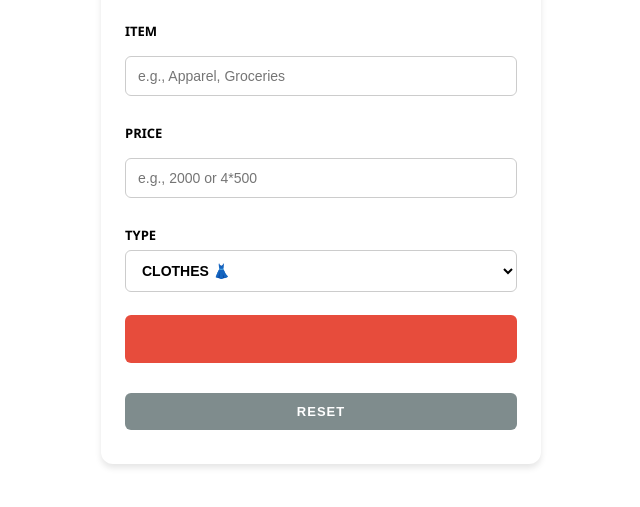
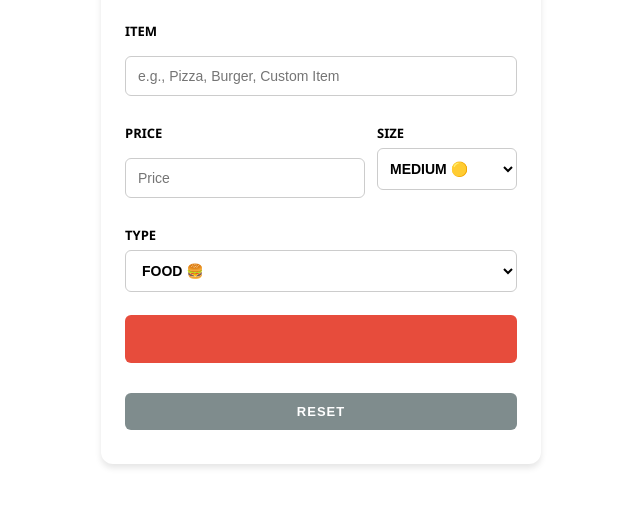
Before and after one commit to prthivivaishnav07-web/Project-, a plain HTML site: page index.html in a window 1280 px wide. Shown: the part 251-758 px from the top of the page, without its empty margins (319-959 px from the left). Drawn offline with Linux system fonts and the light colour scheme.

Commit message:
Refactor button types and improve input layout
Updated button types for better semantics and added oninput event to item description input. Enhanced layout for price and size inputs.

```diff
--- a/index.html
+++ b/index.html
@@ -21,7 +21,7 @@
                         <option value="blue">BLUE 🔵</option>
                     </select>
                 </div>
-                <button onclick="toggleSidebar(true)" style="background: none; border: none; font-size: 24px; cursor: pointer; color: inherit; padding: 5px;">☰</button>
+                <button type="button" onclick="toggleSidebar(true)" style="background: none; border: none; font-size: 24px; cursor: pointer; color: inherit; padding: 5px;">☰</button>
             </div>
         </div>
 
@@ -37,19 +37,30 @@
 
             <div>
                 <label style="font-weight: 700; font-size: 13px; display: block; margin-bottom: 6px;">ITEM</label>
-                <input type="text" id="desc" placeholder="e.g., Apparel, Groceries" style="width: 100%; padding: 11px 12px; border: 1px solid #ccc; border-radius: 6px; font-size: 14px; box-sizing: border-box;" required>
+                <input type="text" id="desc" oninput="autoUpdatePrice()" placeholder="e.g., Pizza, Burger, Custom Item" style="width: 100%; padding: 11px 12px; border: 1px solid #ccc; border-radius: 6px; font-size: 14px; box-sizing: border-box;" required>
             </div>
 
-            <div>
-                <label style="font-weight: 700; font-size: 13px; display: block; margin-bottom: 6px;">PRICE</label>
-                <input type="text" id="amount" placeholder="e.g., 2000 or 4*500" style="width: 100%; padding: 11px 12px; border: 1px solid #ccc; border-radius: 6px; font-size: 14px; box-sizing: border-box;" required>
+            <!-- Guaranteed Side-by-Side Price and Size Layout -->
+            <div style="display: flex; gap: 12px; width: 100%; box-sizing: border-box;">
+                <div style="flex: 1;">
+                    <label style="font-weight: 700; font-size: 13px; display: block; margin-bottom: 6px;">PRICE</label>
+                    <input type="text" id="amount" placeholder="Price" style="width: 100%; padding: 11px 12px; border: 1px solid #ccc; border-radius: 6px; font-size: 14px; box-sizing: border-box;" required>
+                </div>
+                <div style="width: 140px;">
+                    <label style="font-weight: 700; font-size: 13px; display: block; margin-bottom: 6px;">SIZE</label>
+                    <select id="item-size" onchange="autoUpdatePrice()" style="width: 100%; padding: 11px 8px; border: 1px solid #ccc; border-radius: 6px; font-size: 14px; box-sizing: border-box; background-color: #fff; font-weight: 600; cursor: pointer;">
+                        <option value="SMALL">SMALL 🟢</option>
+                        <option value="MEDIUM" selected>MEDIUM 🟡</option>
+                        <option value="LARGE">LARGE 🔴</option>
+                    </select>
+                </div>
             </div>
 
             <div>
                 <label style="font-weight: 700; font-size: 13px; display: block; margin-bottom: 6px;">TYPE</label>
                 <select id="category" style="width: 100%; padding: 11px 12px; border: 1px solid #ccc; border-radius: 6px; font-size: 14px; box-sizing: border-box; background-color: #fff; font-weight: 600;">
-                    <option value="Clothes">CLOTHES 👗</option>
                     <option value="Food">FOOD 🍔</option>
+                    <option value="Clothes">CLOTHES 👑</option>
                     <option value="Electronics">ELECTRONICS ⚡</option>
                     <option value="Salary">DEPOSIT CASH 💰</option>
                     <option value="General">OTHER ⚪</option>
@@ -59,25 +70,20 @@
             <button type="submit" id="form-submit-btn" style="background: #e74c3c; width: 100%; height: 48px; border: none; border-radius: 6px; cursor: pointer; transition: background 0.2s; margin-top: 5px;"></button>
         </form>
 
-        <button onclick="resetData()" style="margin-top: 20px; background: #7f8c8d; color: white; border: none; padding: 11px; width: 100%; border-radius: 6px; cursor: pointer; font-weight: 700; font-size: 13px; letter-spacing: 1px;">RESET</button>
+        <button type="button" onclick="resetData()" style="margin-top: 20px; background: #7f8c8d; color: white; border: none; padding: 11px; width: 100%; border-radius: 6px; cursor: pointer; font-weight: 700; font-size: 13px; letter-spacing: 1px;">RESET</button>
     </div>
 
-    <!-- Slide-out Right Sidebar with Added Heat Map Grid -->
+    <!-- Slide-out Right Sidebar for History -->
     <div id="history-sidebar" style="position: fixed; top: 0; right: -320px; width: 300px; height: 100%; background: #fff; box-shadow: -4px 0 15px rgba(0,0,0,0.2); transition: right 0.3s ease; z-index: 9999; padding: 20px; box-sizing: border-box; display: flex; flex-direction: column;">
-
         <div style="display: flex; justify-content: space-between; align-items: center; border-bottom: 2px solid #eee; padding-bottom: 10px; margin-bottom: 12px;">
             <h3 id="sidebar-title" style="margin: 0; font-size: 15px; font-weight: 700; color: #333;">HISTORY TRANSACTION</h3>
-            <button onclick="toggleSidebar(false)" style="background: none; border: none; font-size: 20px; cursor: pointer; color: #999;">✕</button>
+            <button type="button" onclick="toggleSidebar(false)" style="background: none; border: none; font-size: 20px; cursor: pointer; color: #999;">✕</button>
         </div>
 
         <!-- Weekly Expense Calendar Heat Map Container -->
         <div style="margin-bottom: 18px; padding: 10px; background: rgba(0,0,0,0.03); border-radius: 8px;">
             <div style="font-size: 11px; font-weight: 700; margin-bottom: 8px; text-transform: uppercase; letter-spacing: 0.5px; opacity: 0.8;">Weekly Heat Map</div>
-            <div id="heatmap-grid" style="display: grid; grid-template-columns: repeat(7, 1fr); gap: 6px; text-align: center;">
-                <!-- Filled dynamically by JavaScript -->
-            </div>
-
-            <!-- Heat Map Status Key Indicators -->
+            <div id="heatmap-grid" style="display: grid; grid-template-columns: repeat(7, 1fr); gap: 6px; text-align: center;"></div>
             <div style="display: flex; justify-content: space-between; font-size: 9px; font-weight: 700; margin-top: 10px; border-top: 1px dashed rgba(0,0,0,0.1); padding-top: 6px;">
                 <span>⚪ LOW</span>
                 <span>🟡 MED</span>
```
